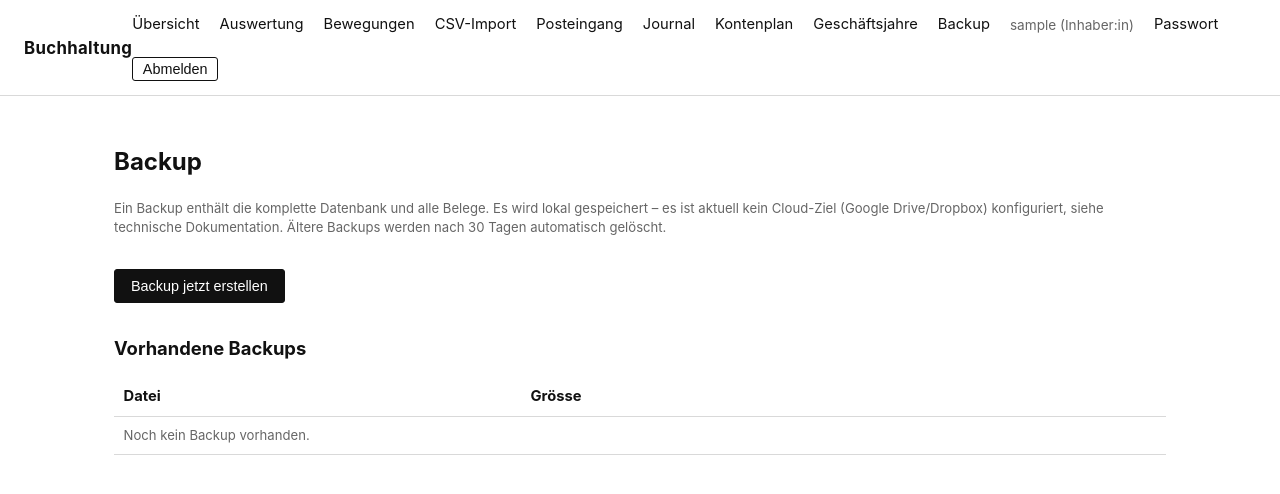
After one commit to paologitgit/buchhaltung, a Django app: page /backup/ in a window 1280 px wide. The commit adds this page. Shown: the top 494 px of the page. Run offline with Django 5.2, Linux system fonts and the light colour scheme; the visitor is signed in with stand-in values (Sample User, id 1).

Commit message:
Add backup: manual button, daily cron, local + Google Drive/Dropbox
New "python manage.py backup" management command dumps the PostgreSQL
database (pg_dump) and archives the belege/ folder (thumbnail cache
excluded, it's regenerable) into a timestamped tar.gz under
settings.BACKUP_DIR, with 30-day local rotation. If BACKUP_RCLONE_REMOTES
is set, it also runs "rclone copy" to each configured remote --
authorizing Google Drive/Dropbox is a one-time manual step
(docker compose exec web rclone config) since it needs an interactive
OAuth flow.

Owner-only UI at /backup/: "Backup jetzt erstellen" button plus a list
of existing archives with protected downloads (filename validated
against a strict pattern before touching the filesystem, since this
serves the entire database).

docker-compose.yml adds a backup-cron sidecar (same image, over
overridden entrypoint so it skips migrate/collectstatic) looping the
command every 24h, plus backup_data and rclone_config volumes shared
with the web service so the OAuth token set up via rclone config
persists and both containers see the same backup files. This only
backs up while the containers are running -- for the current
run-it-when-needed local setup, the manual button is the reliable path;
the daily loop matters once this moves to an always-on server.

Dockerfile installs postgresql-client (for pg_dump) and rclone via its
official install script.

Co-Authored-By: Claude Sonnet 5 <noreply@anthropic.com>
Claude-Session: https://claude.ai/code/session_01Nixng4exoEfjT5M8ZdwdVb

```diff
--- a/core/urls.py
+++ b/core/urls.py
@@ -4,4 +4,7 @@ from . import views
 
 urlpatterns = [
     path("", views.dashboard, name="dashboard"),
+    path("backup/", views.backup_list, name="backup_list"),
+    path("backup/erstellen/", views.backup_create, name="backup_create"),
+    path("backup/<str:filename>/herunterladen/", views.backup_download, name="backup_download"),
 ]
--- a/core/views.py
+++ b/core/views.py
@@ -1,10 +1,25 @@
+import logging
+import re
+from io import StringIO
+from pathlib import Path
+
+from django.conf import settings
+from django.contrib import messages
 from django.contrib.auth.decorators import login_required
+from django.core.management import call_command
 from django.db.models import Exists, OuterRef
-from django.shortcuts import render
+from django.http import FileResponse, Http404
+from django.shortcuts import redirect, render
 
 from bank.models import Bewegung
 from documents.models import Beleg
 from ledger.models import FiscalYear, JournalEntry
+
+from .decorators import owner_required
+
+logger = logging.getLogger(__name__)
+
+BACKUP_FILENAME_RE = re.compile(r"^backup_\d{8}_\d{6}\.tar\.gz$")
 
 
 @login_required
@@ -30,3 +45,48 @@ def dashboard(request):
         "recent_entries": JournalEntry.objects.select_related("fiscal_year").order_by("-created_at")[:10],
     }
     return render(request, "core/dashboard.html", context)
+
+
+@login_required
+@owner_required
+def backup_list(request):
+    backup_dir = Path(settings.BACKUP_DIR)
+    backups = []
+    if backup_dir.exists():
+        for f in sorted(backup_dir.glob("backup_*.tar.gz"), reverse=True):
+            backups.append({"name": f.name, "size_mb": round(f.stat().st_size / 1024 / 1024, 1)})
+    return render(
+        request,
+        "core/backup_list.html",
+        {"backups": backups, "rclone_remotes": settings.BACKUP_RCLONE_REMOTES},
+    )
+
+
+@login_required
+@owner_required
+def backup_create(request):
+    if request.method == "POST":
+        out = StringIO()
+        try:
+            call_command("backup", stdout=out)
+            messages.success(request, "Backup wurde erstellt.")
+        except Exception:
+            logger.exception("Backup fehlgeschlagen")
+            messages.error(request, "Backup ist fehlgeschlagen. Details siehe Server-Log.")
+        for line in out.getvalue().splitlines():
+            if line:
+                messages.info(request, line)
+    return redirect("backup_list")
+
+
+@login_required
+@owner_required
+def backup_download(request, filename):
+    if not BACKUP_FILENAME_RE.match(filename):
+        raise Http404
+    path = Path(settings.BACKUP_DIR) / filename
+    if not path.is_file():
+        raise Http404
+    response = FileResponse(open(path, "rb"), content_type="application/gzip")
+    response["Content-Disposition"] = f'attachment; filename="{filename}"'
+    return response
--- a/templates/base.html
+++ b/templates/base.html
@@ -19,6 +19,7 @@
       <a href="{% url 'journal_list' %}">Journal</a>
       <a href="{% url 'account_list' %}">Kontenplan</a>
       <a href="{% url 'fiscal_year_list' %}">Geschäftsjahre</a>
+      {% if user.has_write_access %}<a href="{% url 'backup_list' %}">Backup</a>{% endif %}
       <span class="user">{{ user.username }} ({{ user.get_role_display }})</span>
       <a href="{% url 'password_change' %}">Passwort</a>
       <form action="{% url 'logout' %}" method="post" style="display:inline; margin:0;">
--- /dev/null
+++ b/templates/core/backup_list.html
@@ -0,0 +1,32 @@
+{% extends "base.html" %}
+{% block title %}Backup – Buchhaltung{% endblock %}
+{% block content %}
+<h1>Backup</h1>
+<p class="muted">
+  Ein Backup enthält die komplette Datenbank und alle Belege. Es wird lokal gespeichert
+  {% if rclone_remotes %}und zusätzlich zu folgenden Zielen hochgeladen: {{ rclone_remotes|join:", " }}.
+  {% else %}– es ist aktuell kein Cloud-Ziel (Google Drive/Dropbox) konfiguriert, siehe technische Dokumentation.{% endif %}
+  Ältere Backups werden nach 30 Tagen automatisch gelöscht.
+</p>
+
+<form method="post" action="{% url 'backup_create' %}">
+  {% csrf_token %}
+  <button type="submit">Backup jetzt erstellen</button>
+</form>
+
+<h2>Vorhandene Backups</h2>
+<table>
+  <thead><tr><th>Datei</th><th>Grösse</th><th></th></tr></thead>
+  <tbody>
+    {% for b in backups %}
+    <tr>
+      <td>{{ b.name }}</td>
+      <td>{{ b.size_mb }} MB</td>
+      <td><a class="btn secondary" href="{% url 'backup_download' b.name %}">Herunterladen</a></td>
+    </tr>
+    {% empty %}
+    <tr><td colspan="3" class="muted">Noch kein Backup vorhanden.</td></tr>
+    {% endfor %}
+  </tbody>
+</table>
+{% endblock %}
```
Also changed, not shown: config/settings/base.py (+7 -0 lines), core/management/commands/backup.py (added, +87 -0 lines), docker-compose.yml (+25 -0 lines), core/management/__init__.py (added), core/management/commands/__init__.py (added), 3 other files.
